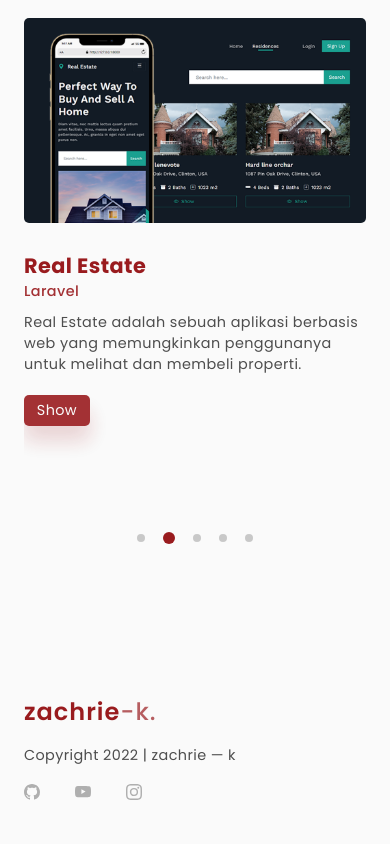
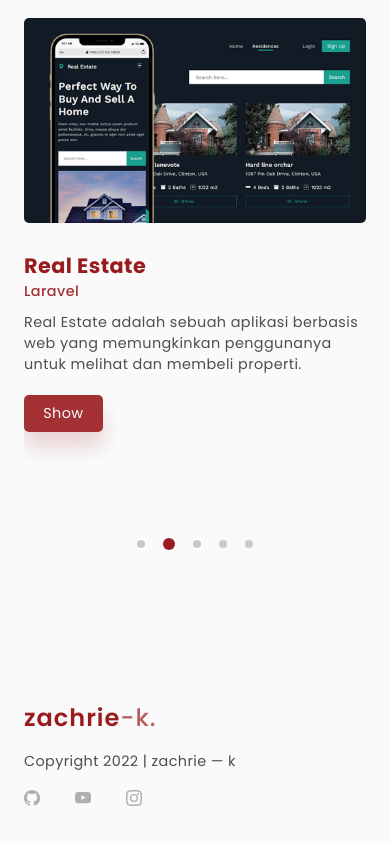
Before and after one commit to zachriek/Website-Portfolio-Bootstrap-3, a React (Create React App) app: page / in a window 390 px wide. Shown: the part 1479-2323 px from the top of the page. Built offline with nearby package versions, Linux system fonts and the light colour scheme.

Commit message:
fix small button padding

```diff
--- a/src/components/Button/index.css
+++ b/src/components/Button/index.css
@@ -52,7 +52,7 @@
   }
 
   .btn.btn-sm {
-        padding: 0.3rem 0.8rem;
+    padding: 0.5rem 1.2rem;
     font-size: 0.9rem;
   }
 }
```
Also changed, not shown: src/components/Button/index.js (indentation only), src/components/Projects/index.js (indentation only). Lines whose indentation alone changed are shown as unchanged.
